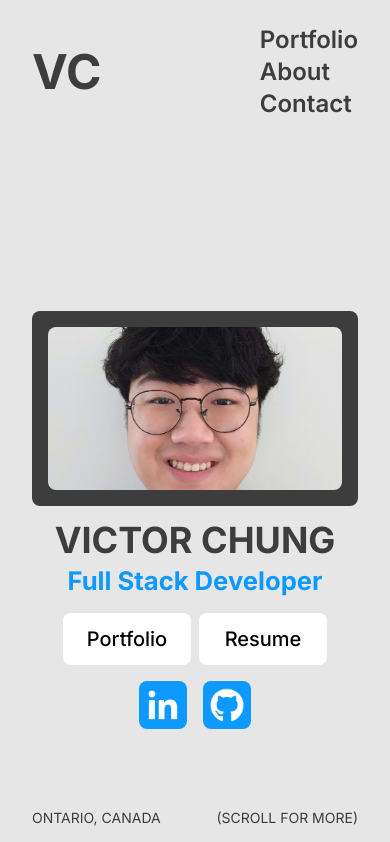
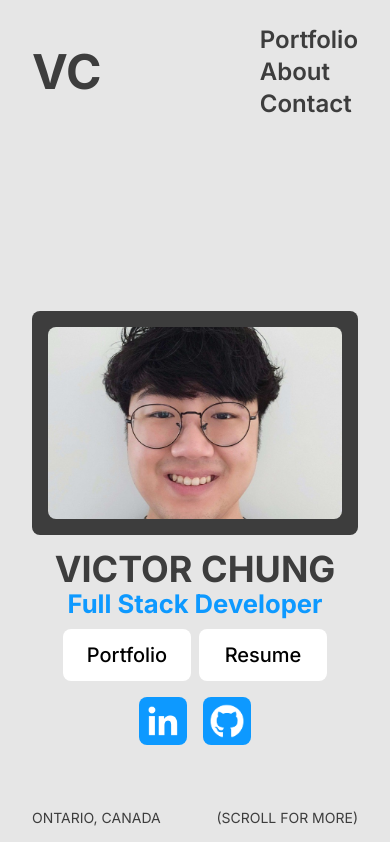
Before and after one commit to TheVicBro/portfolio, a Next.js app: page / in a window 390 px wide. Shown: the top 842 px of the page. Built offline with nearby package versions, Linux system fonts and the light colour scheme.

Commit message:
profile image hotfix

```diff
--- a/src/app/page.tsx
+++ b/src/app/page.tsx
@@ -205,8 +205,8 @@ function MainContent() {
         transition={{ ease: 'easeOut' }}
       >
         <Navbar portfolioRef={portfolioRef} aboutRef={aboutRef} contactRef={contactRef} />
-        <div className="flex lg:flex-row flex-col-reverse justify-between h-[40%] 5xl:h-1/2 5xl:px-48 4xl:px-40 lg:px-24 px-8">
-          <div className="flex flex-col justify-between lg:text-left text-center -mb-24 lg:mb-0">
+        <div className="flex lg:flex-row flex-col-reverse justify-center lg:justify-between h-[40%] 5xl:h-1/2 5xl:px-48 4xl:px-40 lg:px-24 px-8">
+          <div className="flex flex-col justify-between lg:text-left text-center -mb-28 lg:mb-0">
             <div>
               <div className="truncate">
                 <motion.div
@@ -221,7 +221,7 @@ function MainContent() {
               <div className="mt-1 5xl:px-12 lg:px-10 px-4">
                 <div className="truncate pb-2">
                   <motion.div
-                    className="5xl:text-7xl 4xl:text-6xl lg:text-5xl md:text-4xl text-2.5xl font-bold text-skyblue"
+                    className="5xl:text-7xl 4xl:text-6xl lg:text-5xl md:text-4xl text-2.5xl font-bold text-skyblue leading-none lg:leading-normal"
                     initial={{ y: "-110%" }}
                     animate={{ y: "0%" }}
                     transition={{ duration: 1, ease: "easeOut" }}
@@ -290,7 +290,7 @@ function MainContent() {
               </div>
             </div>
           </div>
-          <div className="bg-lightblack min-w-64 lg:w-1/3 3xl:w-1/4 lg:mx-0 sm:mx-44 h-full lg:mt-0 mt-4 rounded-lg -mt-28 lg:mt-0">
+          <div className="bg-lightblack min-w-64 lg:w-1/3 3xl:w-1/4 lg:mx-0 sm:mx-44 h-full lg:mt-0 mt-4 rounded-lg -mt-32 lg:mt-0">
             <motion.div
               initial={{ height: 0 }}
               animate={{ height: "100%" }}
```
